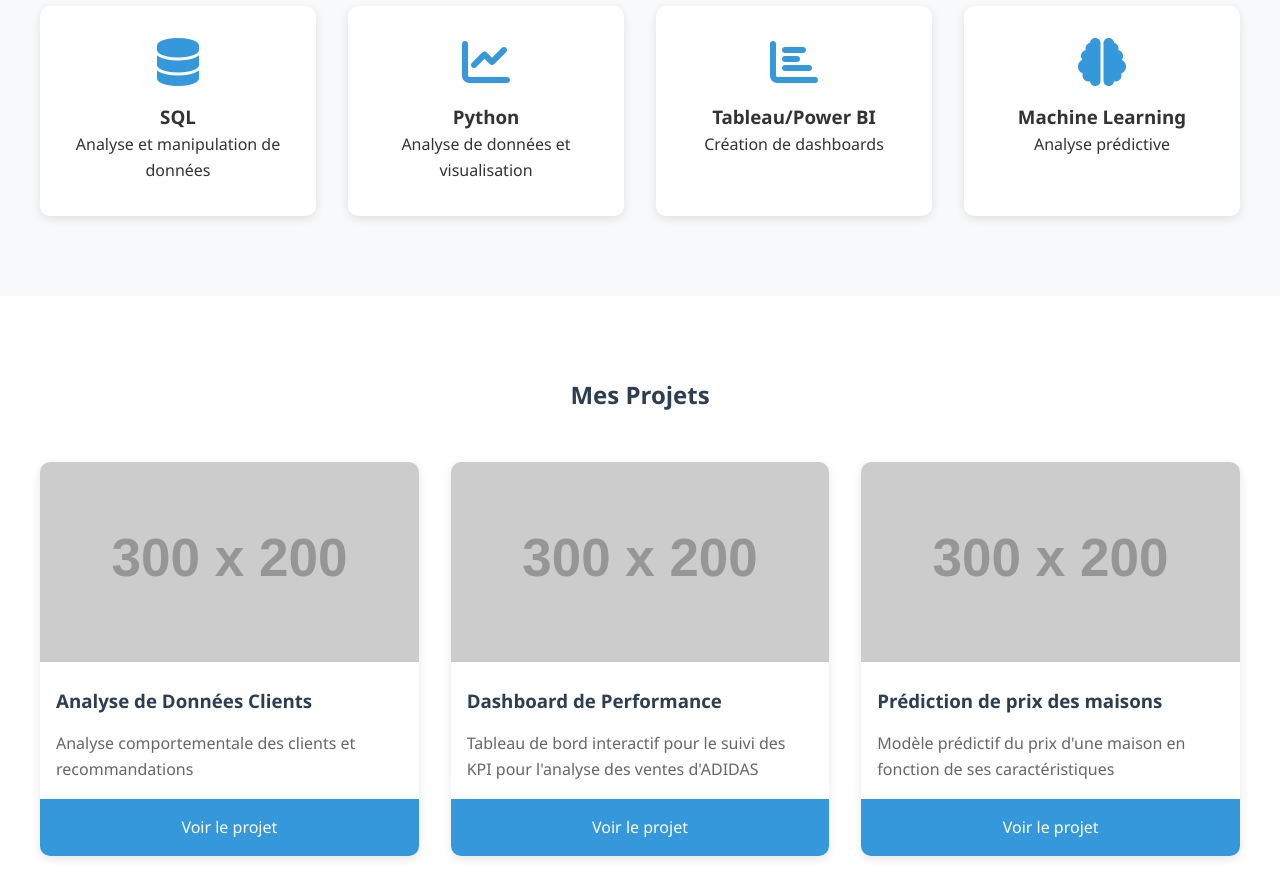
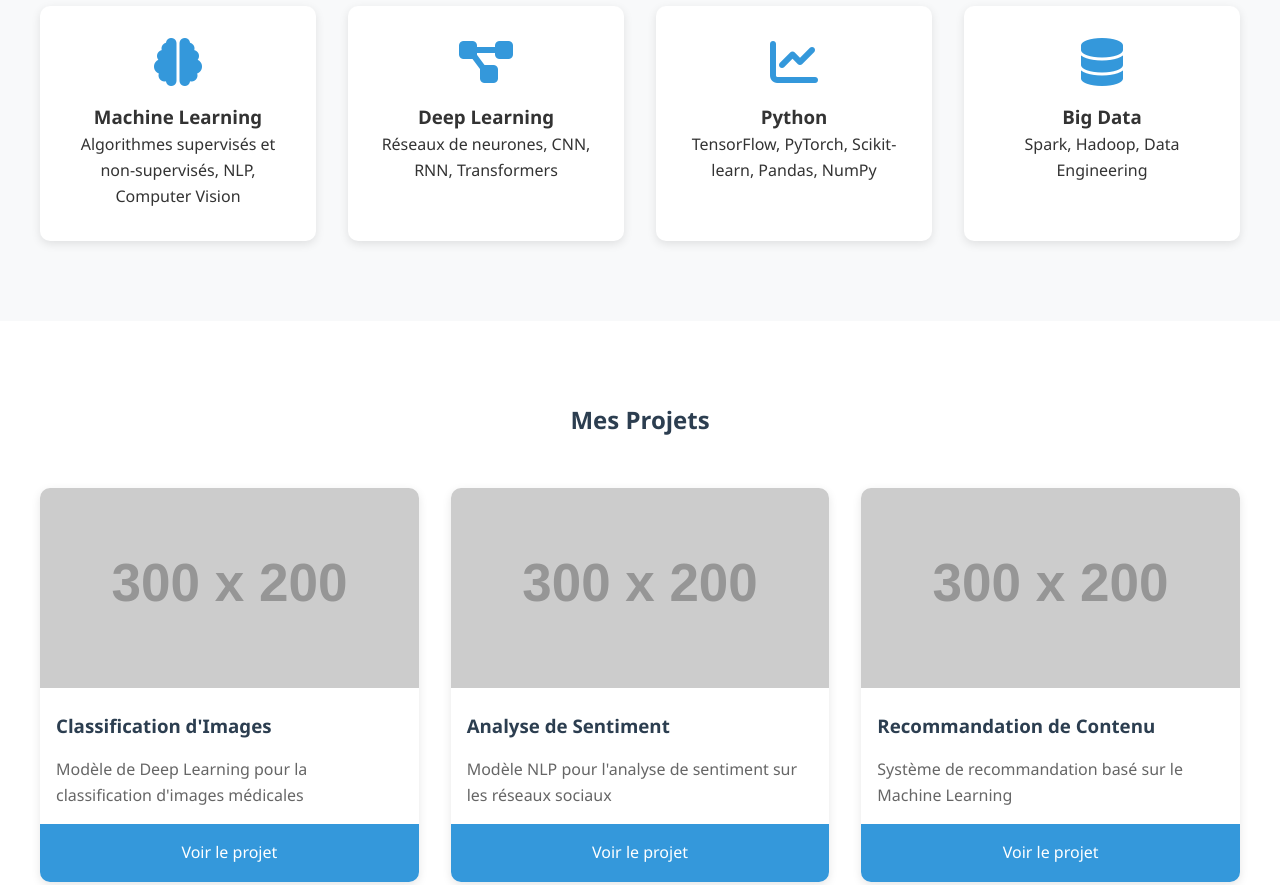
Before and after one commit to Bankati/portofolio, a plain HTML site: page index.html in a window 1280 px wide. Shown: the part 960-1845 px from the top of the page. Drawn offline with Linux system fonts and the light colour scheme; placeholder pictures from the web are drawn by us.

Commit message:
Transformation du portfolio en profil Data Scientist

```diff
--- a/index.html
+++ b/index.html
@@ -3,14 +3,14 @@
 <head>
     <meta charset="UTF-8">
     <meta name="viewport" content="width=device-width, initial-scale=1.0">
-    <title>Portfolio Data Analyst</title>
+    <title>Portfolio Data Scientist</title>
     <link rel="stylesheet" href="styles.css">
     <link rel="stylesheet" href="https://cdnjs.cloudflare.com/ajax/libs/font-awesome/6.0.0/css/all.min.css">
 </head>
 <body>
     <nav class="navbar">
         <div class="nav-content">
-            <div class="logo">Data Analyst</div>
+            <div class="logo">Data Scientist</div>
             <ul class="nav-links">
                 <li><a href="#accueil">Accueil</a></li>
                 <li><a href="#competences">Compétences</a></li>
@@ -23,8 +23,8 @@
     <section id="accueil" class="hero">
         <div class="hero-content">
             <h1>Bonjour, je suis BANKATI Mabibè</h1>
-            <h2>Data Analyst</h2>
-            <p>Spécialisé dans l'analyse de données et la visualisation</p>
+            <h2>Data Scientist</h2>
+            <p>Spécialisé dans le Machine Learning, le Deep Learning et l'analyse prédictive</p>
             <a href="#contact" class="cta-button">Me Contacter</a>
         </div>
     </section>
@@ -33,24 +33,24 @@
         <h2>Mes Compétences</h2>
         <div class="skills-grid">
             <div class="skill-card">
-                <i class="fas fa-database"></i>
-                <h3>SQL</h3>
-                <p>Analyse et manipulation de données</p>
+                <i class="fas fa-brain"></i>
+                <h3>Machine Learning</h3>
+                <p>Algorithmes supervisés et non-supervisés, NLP, Computer Vision</p>
+            </div>
+            <div class="skill-card">
+                <i class="fas fa-project-diagram"></i>
+                <h3>Deep Learning</h3>
+                <p>Réseaux de neurones, CNN, RNN, Transformers</p>
             </div>
             <div class="skill-card">
                 <i class="fas fa-chart-line"></i>
                 <h3>Python</h3>
-                <p>Analyse de données et visualisation</p>
+                <p>TensorFlow, PyTorch, Scikit-learn, Pandas, NumPy</p>
             </div>
             <div class="skill-card">
-                <i class="fas fa-chart-bar"></i>
-                <h3>Tableau/Power BI</h3>
-                <p>Création de dashboards</p>
-            </div>
-            <div class="skill-card">
-                <i class="fas fa-brain"></i>
-                <h3>Machine Learning</h3>
-                <p>Analyse prédictive</p>
+                <i class="fas fa-database"></i>
+                <h3>Big Data</h3>
+                <p>Spark, Hadoop, Data Engineering</p>
             </div>
         </div>
     </section>
@@ -60,20 +60,20 @@
         <div class="projects-grid">
             <div class="project-card">
                 <img src="https://via.placeholder.com/300x200" alt="Projet 1">
-                <h3>Analyse de Données Clients</h3>
-                <p>Analyse comportementale des clients et recommandations</p>
+                <h3>Classification d'Images</h3>
+                <p>Modèle de Deep Learning pour la classification d'images médicales</p>
                 <a href="#" class="project-link">Voir le projet</a>
             </div>
             <div class="project-card">
                 <img src="https://via.placeholder.com/300x200" alt="Projet 2">
-                <h3>Dashboard de Performance</h3>
-                <p>Tableau de bord interactif pour le suivi des KPI pour l'analyse des ventes d'ADIDAS</p>
+                <h3>Analyse de Sentiment</h3>
+                <p>Modèle NLP pour l'analyse de sentiment sur les réseaux sociaux</p>
                 <a href="#" class="project-link">Voir le projet</a>
             </div>
             <div class="project-card">
                 <img src="https://via.placeholder.com/300x200" alt="Projet 3">
-                <h3>Prédiction de prix des maisons</h3>
-                <p>Modèle prédictif du prix d'une maison en fonction de ses caractéristiques</p>
+                <h3>Recommandation de Contenu</h3>
+                <p>Système de recommandation basé sur le Machine Learning</p>
                 <a href="#" class="project-link">Voir le projet</a>
             </div>
         </div>
@@ -111,7 +111,7 @@
             <a href="#"><i class="fab fa-github"></i></a>
             <a href="#"><i class="fab fa-twitter"></i></a>
         </div>
-        <p>&copy; 2024 Portfolio Data Analyst. Tous droits réservés.</p>
+        <p>&copy; 2024 Portfolio Data Scientist. Tous droits réservés.</p>
     </footer>
 </body>
 </html>
```
Also changed, not shown: 1 other file.
